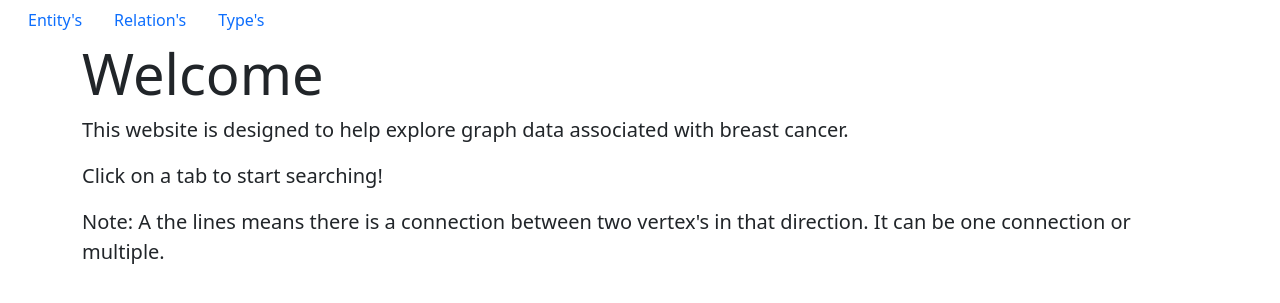
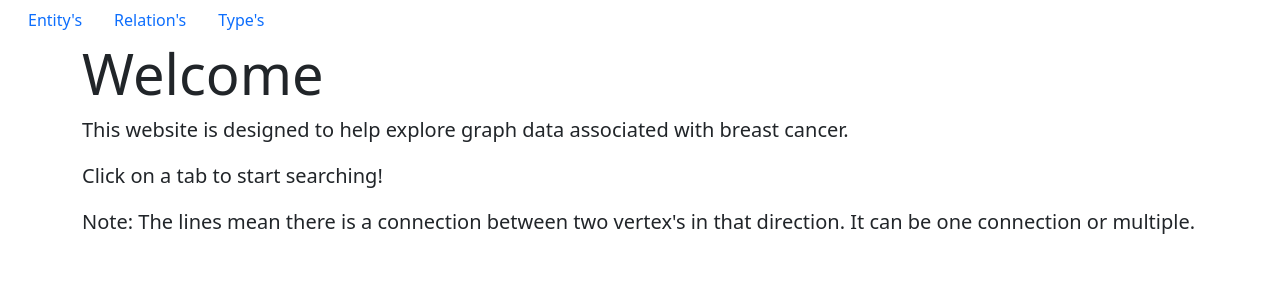
Before and after one commit to 0MNIP0TENT/ResearchGraph, a Django app: page / in a window 1280 px wide. Shown: the part 56-359 px from the top of the page. Run offline with Django 3.2, Linux system fonts and the light colour scheme; parts of the project's set-up code (start-up, migrations or seed data) failed here and were passed over.

Commit message:
fix typo's

```diff
--- a/templates/home.html
+++ b/templates/home.html
@@ -7,7 +7,7 @@
     <h1 class="display-4">Welcome</h1>
     <p class="lead">This website is designed to help explore graph data associated with breast cancer.</p>
     <p class="lead">Click on a tab to start searching!</p>
-    <p class="lead">Note: A the lines means there is a connection between two vertex's in that direction. It can be one connection or multiple.</p>
+    <p class="lead">Note: The lines mean there is a connection between two vertex's in that direction. It can be one connection or multiple.</p>
   </div>
 </div>
 <!--<div class="row" style="width:100%">
```
